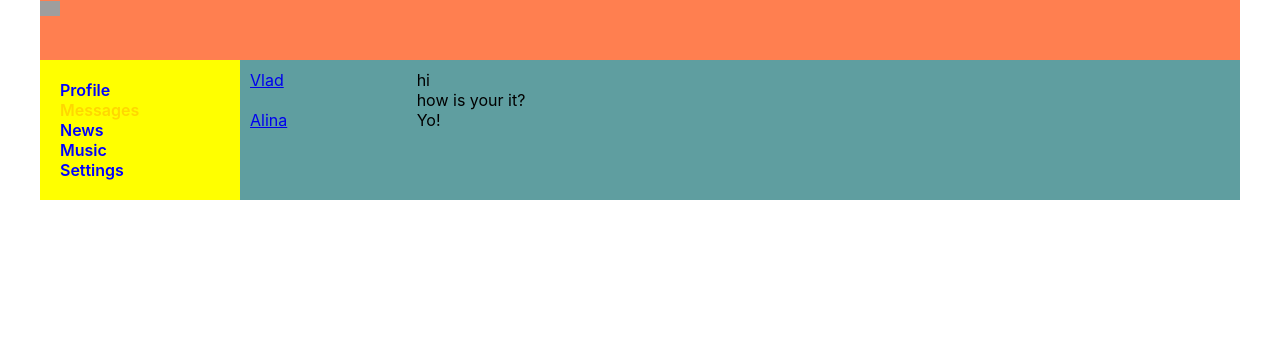
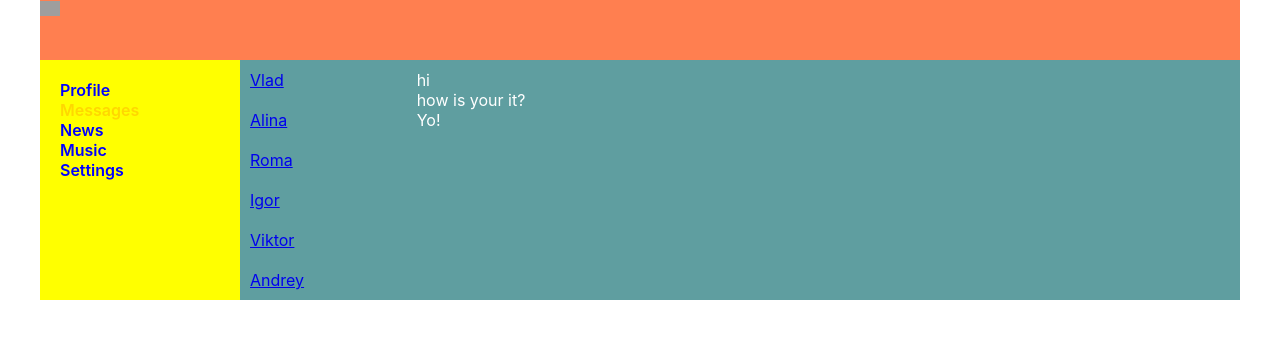
Before and after one commit to Archoza/React-Samurai, a React (Create React App) app: page /dialogs in a window 1280 px wide. Shown: the top 338 px of the page. Built offline with nearby package versions, Linux system fonts and the light colour scheme; grey boxes are pictures that could not be loaded.

Commit message:
25 method map

```diff
--- a/src/components/Dialogs/Dialogs.jsx
+++ b/src/components/Dialogs/Dialogs.jsx
@@ -26,25 +26,28 @@ const Dialogs = () => {
         {id: 5, name: 'Viktor'},
         {id: 6, name: 'Andrey'},
     ]
-
     let messagesData = [
         {id: 1, message: 'hi'},
         {id: 2, message: 'how is your it?'},
         {id: 3, message: 'Yo!'},
+    ]
 
-    ]
+    let dialogsElements = dialogsData
+        .map((dialog, index) =>
+            <DialogItem key={index} name={dialog.name} id={dialog.id}/>)
+
+
+    let messagesElement = messagesData.map((message, index) =>
+        <Message key={index} message={message.message}/>)
 
 
     return (
         <div className={classes.dialogs}>
             <div className={classes.dialogsItems}>
-                <DialogItem name={dialogsData[0].name} id={dialogsData[0].id}/>
-                <DialogItem name={dialogsData[1].name} id={dialogsData[1].id}/>
+                {dialogsElements}
             </div>
             <div className={classes.messages}>
-                <Message message={messagesData[0].message}/>
-                <Message message={messagesData[1].message}/>
-                <Message message={messagesData[2].message}/>
+                {messagesElement}
             </div>
         </div>
 
--- a/src/components/Dialogs/Dialogs.module.css
+++ b/src/components/Dialogs/Dialogs.module.css
@@ -18,5 +18,6 @@
 }
 
 .messages .message {
+    color: white;
 
 }
--- a/src/components/Profile/MyPosts/MyPosts.jsx
+++ b/src/components/Profile/MyPosts/MyPosts.jsx
@@ -4,10 +4,12 @@ import Post from "./Post/Post";
 
 const MyPosts = () => {
     let postData = [
-        {id: 1, message: 'Hi, how are you?', likesCount:15},
+        {id: 1, message: 'Hi, how are you?', likesCount: 15},
         {id: 2, message: 'It\'s my first post', likesCount: 20},
+    ]
 
-    ]
+    let postsElements = postData.map((post, index) =>
+        <Post key={index} message={post.message} likesCount={post.likesCount}/>)
 
     return (
         <div className={classes.postsBlock}>
@@ -24,9 +26,7 @@ const MyPosts = () => {
                 </div>
             </div>
             <div className={classes.posts}/>
-            <Post message={postData[0].message} likesCount={postData[0].likesCount}/>
-            <Post message={postData[1].message} likesCount={postData[1].likesCount}/>
-
+            {postsElements}
         </div>
 
     )
```
